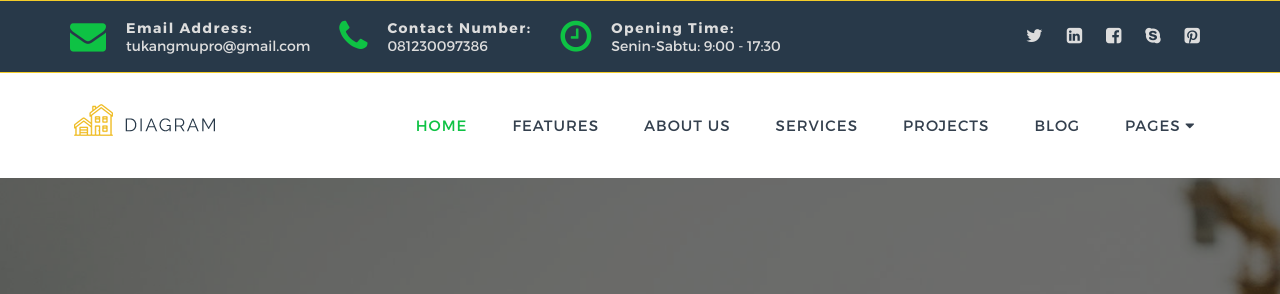
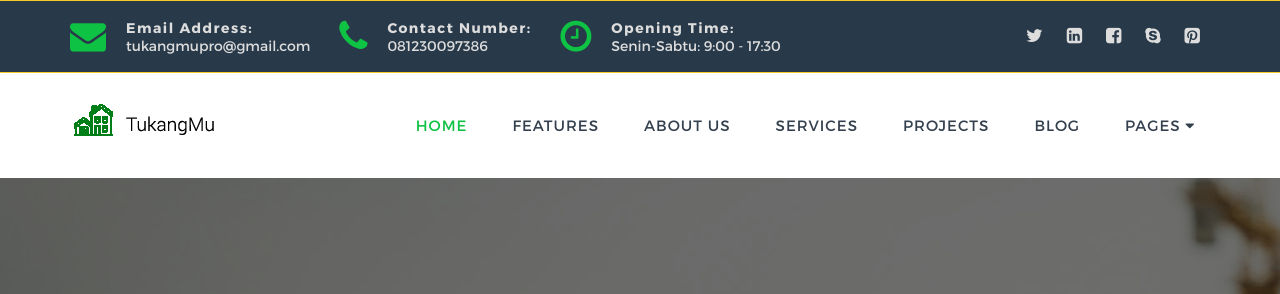
Before and after one commit to aksisoftsby/tukangmu, a Jekyll site: the page built from index.html, in a window 1280 px wide. Shown: the top 294 px of the page. Built offline with Jekyll 4.4.1, drawn with Linux system fonts in a browser that asks for light colours.

Commit message:
no message

```diff
--- a/_layouts/home.html
+++ b/_layouts/home.html
@@ -92,7 +92,7 @@
                 <span class="icon-bar"></span>
                 <span class="icon-bar"></span>
               </button>
-              <a class="navbar-brand" href="index.html"><img class="img-responsive" src="{{site.url}}/images/logo.png" alt="Logo"></a>
+              <a class="navbar-brand" href="index.html"><img class="img-responsive" src="{{site.url}}/images/logo.png?v=1" alt="Logo"></a>
             </div>
             <div class="collapse navbar-collapse" id="navbar-collapse">
               <ul class="nav navbar-nav navbar-right">
@@ -145,7 +145,7 @@
             <div class="col-sm-3">
               <div class="contact-widget">
 
-                <img class="img-responsive" src="images/logo2.png" alt="">
+                <img class="img-responsive" src="images/logo2.png?v=1" alt="Logo TukangMu">
 
                 <p>Lorem ipsum dolor sit amet, consectetur adipisicing elit, sed do eiusmod tempor incididunt ut labore et dolore magna aliqua.</p>
                 <p>Sed do eiusmod tempor incididunt ut labore et dolore magna.</p>
```
Also changed, not shown: images/logo.png, images/logo2.png, 2 other files.
